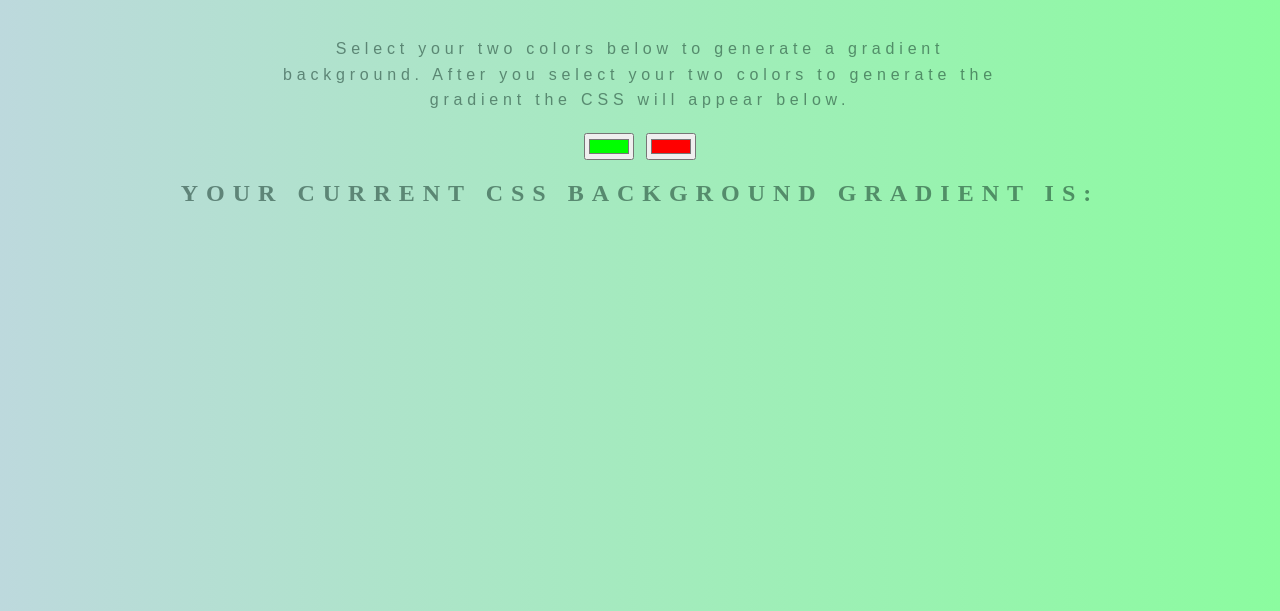
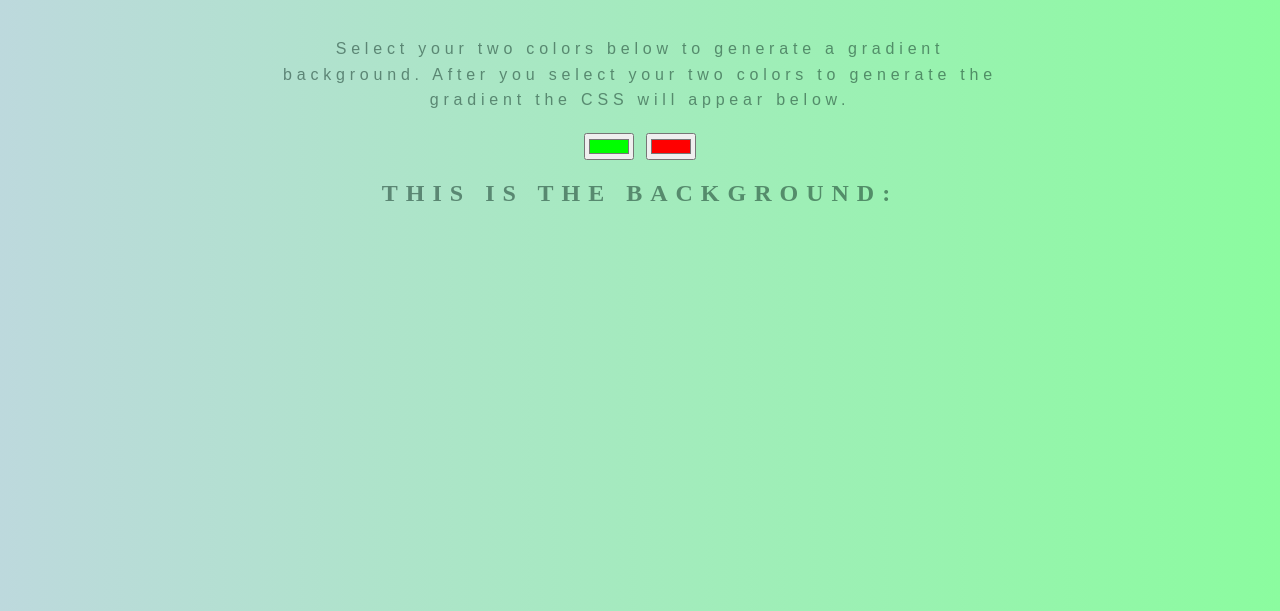
Before and after one commit to Danskii/GraidengBackgroundGenerator, a plain HTML site: page index.html in a window 1280 px wide. Shown: the part 189-800 px from the top of the page. Drawn offline with Linux system fonts and the light colour scheme.

Commit message:
changing text

```diff
--- a/index.html
+++ b/index.html
@@ -13,7 +13,7 @@
 
 	<input class="color1" type="color" name="color1" value="#00ff00">
 	<input class="color2" type="color" name="color2" value="#ff0000">
-	<h2>Your current CSS background gradient is:</h2>
+	<h2>This is the background:</h2>
 	<h3></h3>
 
 	<script type="text/javascript" src="script.js"></script>
```
